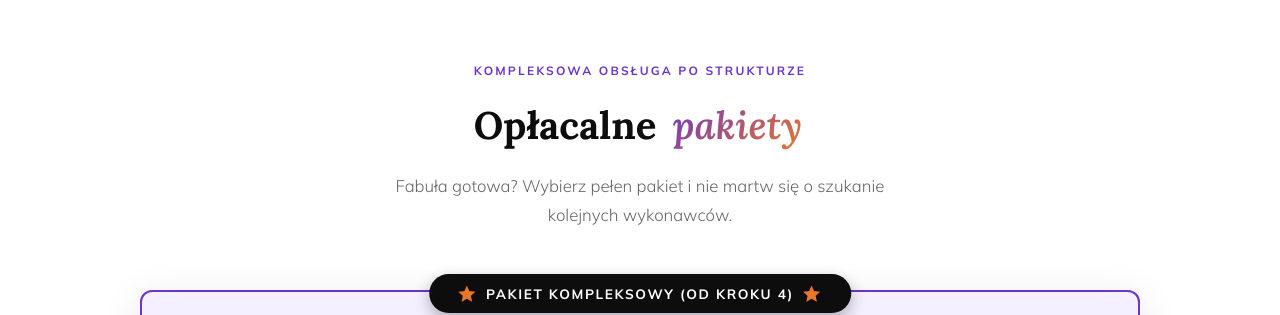
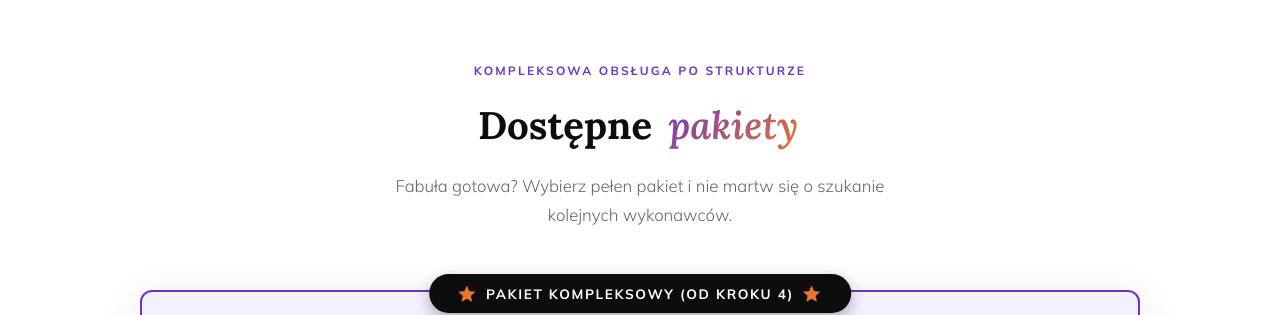
Before and after one commit to Bonnie00726/nataliaszoppa, a Jekyll site: the page built from cennik.html, in a window 1280 px wide and 900 px high, scrolled down 851 px. Shown: the part 160-475 px from the top of the window. Built offline with Jekyll 4.4.1, drawn with Linux system fonts in a browser that asks for light colours.

Commit message:
Update cennik.html

```diff
--- a/cennik.html
+++ b/cennik.html
@@ -251,7 +251,7 @@ title: Cennik
     <div class="container">
 
         <div class="eyebrow reveal" style="text-align: center;">Kompleksowa obsługa po strukturze</div>
-        <h2 class="section-h2 reveal delay-1" style="text-align: center;">Opłacalne <em>pakiety</em></h2>
+        <h2 class="section-h2 reveal delay-1" style="text-align: center;">Dostępne <em>pakiety</em></h2>
         <p class="section-lead reveal delay-2">Fabuła gotowa? Wybierz pełen pakiet i nie martw się o szukanie kolejnych wykonawców.</p>
 
         <div class="packages-container reveal delay-3">
```
